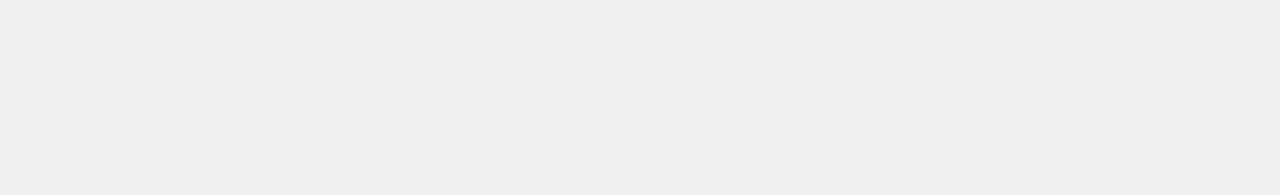
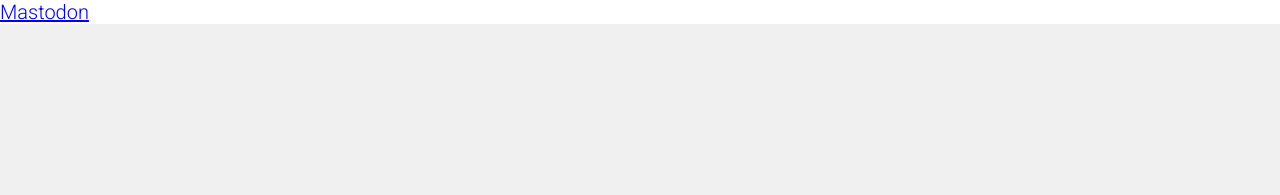
Before and after one commit to fullstackpotato/fullstackpotato, a plain HTML site: page index.html in a window 1280 px wide. Shown: the top 195 px of the page. Drawn offline with nearby package versions, Linux system fonts and the light colour scheme.

Commit message:
Update index.html
mastodon verification

```diff
--- a/index.html
+++ b/index.html
@@ -4,6 +4,7 @@
     <meta charset="utf-8">
     <meta http-equiv="X-UA-Compatible" content="IE=edge">
     <meta name="viewport" content="width=device-width, initial-scale=1.0">
+    <a rel="me" href="https://infosec.exchange/@fullstackpotato">Mastodon</a>
     <title>Benjamn Marr | Penetration Tester</title>
     <link rel="icon" href="favicon.ico" type="image/png" />
     <link href="https://fonts.googleapis.com/css?family=Reem+Kufi|Roboto:300" rel="stylesheet">
```
